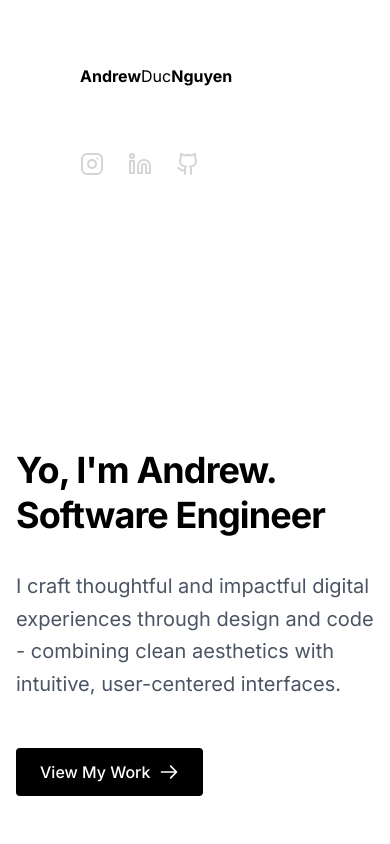
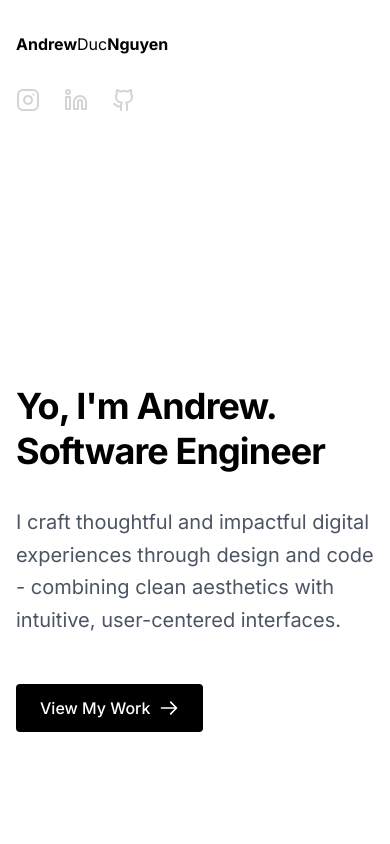
Before and after one commit to AndrewDucNguyen/andrewducnguyen.dev, a Next.js app: page / in a window 390 px wide. Shown: the top 844 px of the page. Built offline with nearby package versions, Linux system fonts and the light colour scheme.

Commit message:
updated header and footer spacing and removed class names

```diff
--- a/src/app/component/Footer.jsx
+++ b/src/app/component/Footer.jsx
@@ -3,7 +3,7 @@ import { Github, Instagram, Linkedin } from 'lucide-react'
 
 const Header = () => {
     return (
-        <div className='mx-auto w-full px-20 flex flex-col mt-16'>
+        <footer className='w-full mx-auto px-4 md:px-20 flex flex-col mt-16'>
             <div className='topHeader flex flex-row justify-between items-center'>
                 <hr className='hidden md:flex max-w-80 h-[.05rem] w-full bg-[#d4d4d4]' />
                 <div className='flex gap-x-6 items'>
@@ -19,10 +19,10 @@ const Header = () => {
                     </a>
                 </div>
             </div>
-            <div className='bottomHeader flex justify-end my-16'>
+            <div className='bottomHeader flex justify-end my-8 md:my-16'>
                 <a className='font-bold' href="/">Andrew<span className='font-normal'>Duc</span>Nguyen</a>
             </div>
-        </div>
+        </footer>
     )
 }
 
--- a/src/app/component/Header.jsx
+++ b/src/app/component/Header.jsx
@@ -3,8 +3,8 @@ import { Github, Instagram, Linkedin } from 'lucide-react'
 
 const Header = () => {
     return (
-        <div className='mx-auto w-full px-20 flex flex-col mt-16'>
-            <div className='topHeader mb-16'>
+        <header className='mx-auto w-full px-4 md:px-20 flex flex-col mt-8 md:mt-16'>
+            <div className='topHeader mb-8 md:mb-16'>
                 <a className='font-bold' href="/">Andrew<span className='font-normal'>Duc</span>Nguyen</a>
             </div>
             <div className='bottomHeader flex flex-row justify-between items-center'>
@@ -21,7 +21,7 @@ const Header = () => {
                 </div>
                 <hr className='hidden md:flex max-w-80 h-[.05rem] w-full bg-[#d4d4d4]' />
             </div>
-        </div>
+        </header>
     )
 }
 
--- a/src/app/component/Hero.jsx
+++ b/src/app/component/Hero.jsx
@@ -2,7 +2,7 @@ const Hero = () => {
     return (
         <section className="min-h-screen flex items-center pt-32 pb-20">
             <div className="w-full max-w-[1400px] mx-auto px-4 md:px-8">
-                <div className="max-w-4xl animate-fade-in">
+                <div className="max-w-4xl">
                     <h1 className="text-4xl md:text-5xl lg:text-7xl font-bold leading-tight mb-8 tracking-tight">
                         Yo, I&apos;m Andrew. <br />
                         <span className="text-black">Software Engineer</span>
```
